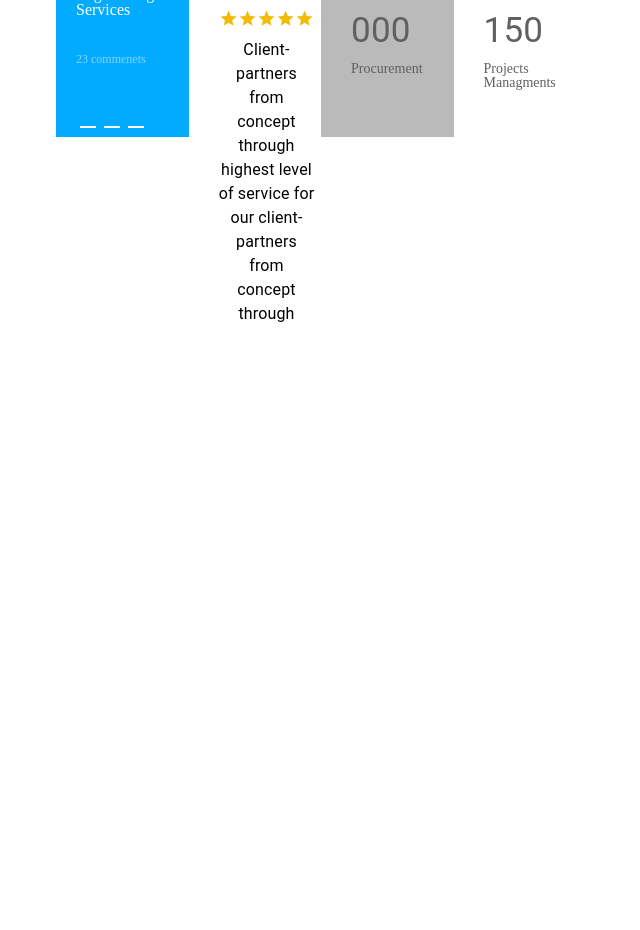
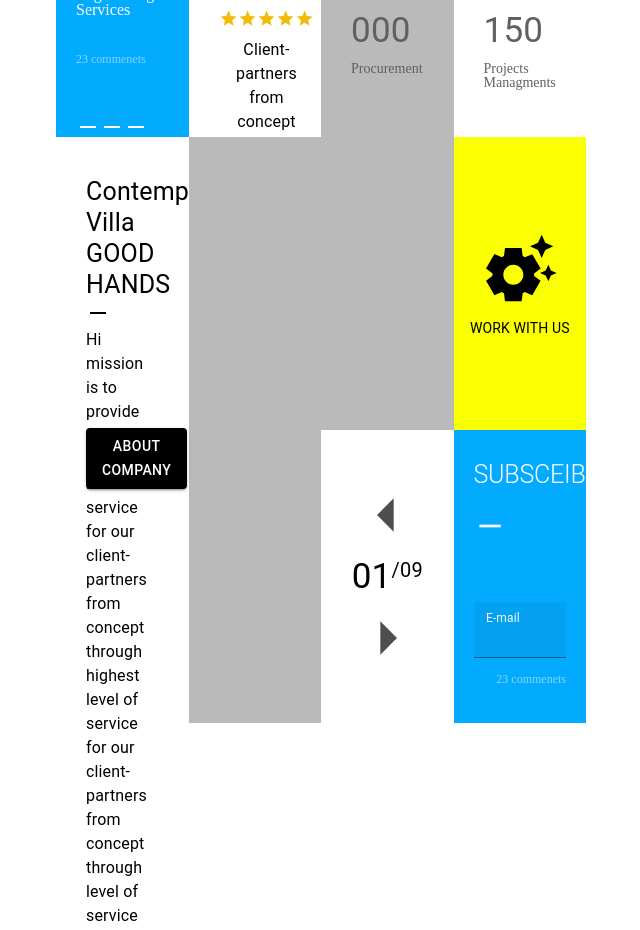
Before and after one commit to Ilya199319922020/react-js-mui-fdn, a React (Create React App) app: page / in a window 1280 px wide. Shown: the part 2500-3430 px from the top of the page, without its empty margins (319-959 px from the left). Before the commit the page ends 2826 px from the top, so only its background shows below. Built offline with nearby package versions, Linux system fonts and the light colour scheme; a web font is replaced by a local one.

Commit message:
assembled wireframe lower content

```diff
--- a/src/assets/AuxiliaryComponents/AuxiliaryComponents.jsx
+++ b/src/assets/AuxiliaryComponents/AuxiliaryComponents.jsx
@@ -47,8 +47,6 @@ export const GridText = ({ title, text }) => {
 						}
 					</Typography>
 				</Box>
-
-
 			</Grid>
 		</>
 	);
@@ -86,17 +84,18 @@ export const GridSize = ({ sizeText }) => {
 	);
 };
 
-export const GridDateValue = ({ day, month }) => {
+export const GridDateValue = ({ day, month, bg, divider }) => {
+
 	return (
 		<>
 			<Grid
 				item
-				md={3}
-				sm={3}
+				md={divider}
+				sm={divider}
 				sx={{
 					maxWidth: '293px',
 					height: '293px',
-					bgcolor: '#bababa',
+					bgcolor: bg,
 				}}
 				container
 				direction="column"
--- a/src/components/Content.jsx
+++ b/src/components/Content.jsx
@@ -4,6 +4,7 @@ import Header from './Header/Header';
 import ContentTitle from './Main/ContentTitle/ContentTitle';
 import ContentSearch from './Main/ContentSearch/ContentSearch';
 import ContentGrade from './Main/ContentGrade/ContentGrade';
+import ContentFooter from './Main/ContentFooter/ContentFooter';
 
 const Content = () => {
   return (
@@ -20,6 +21,7 @@ const Content = () => {
       <ContentTitle/>
       <ContentSearch/>
       <ContentGrade/>
+      <ContentFooter/>
     </Box>
   );
 };
--- /dev/null
+++ b/src/components/Main/ContentFooter/ContentFooter.jsx
@@ -0,0 +1,180 @@
+import React from 'react';
+import { Box, Grid, InputAdornment, TextField, Typography } from '@mui/material';
+import { ComponentCardGrade } from '../ContentGrade/ComponentCardGrade/ComponentCardGrade';
+import { GridDateValue } from '../../../assets/AuxiliaryComponents/AuxiliaryComponents';
+import { ImageContentSearchA } from '../ContentSearch/ImageContentSearch/ImageContentSearch';
+import SettingsSuggestIcon from '@mui/icons-material/SettingsSuggest';
+import HorizontalRuleIcon from '@mui/icons-material/HorizontalRule';
+
+const ContentFooter = () => {
+	return (
+		<Grid
+			container
+			md={12}
+			sm={12}
+			xs={12}
+			sx={{
+				maxWidth: '1172px',
+				height: '586px',
+				px: '375px',
+			}}
+		>
+			<ComponentCardGrade
+				divider={3}
+				sizeW={293}
+				sizeH={586}
+				textTitlleTop={'Contemporary Villa'}
+				textTitlleBottom={'GOOD HANDS'}
+				textBtn={'ABOUT COMPANY'}
+			>
+				Hi mission is to provide the highest level of service for our
+				client-partners from concept through highest
+				level of service for our client-partners from concept through
+
+				level of service for our client-partners from concept through
+
+			</ComponentCardGrade>
+			<Grid
+				item
+				md={3}
+				sm={3}
+				xs={3}
+				sx={{
+					maxWidth: '293px',
+					height: '586px',
+					bgcolor: '#bababa'
+				}}
+			>
+			</Grid>
+			<Grid
+				item
+				md={3}
+				sm={3}
+				xs={3}
+				sx={{
+					maxWidth: '293px',
+					height: '586px',
+				}}
+			>
+				<Grid
+					item
+					md={12}
+					sm={12}
+					xs={12}
+					sx={{
+						maxWidth: '293px',
+						height: '293px',
+						bgcolor: '#bababa'
+					}}
+				>
+
+				</Grid>
+				<GridDateValue
+					day={'01'}
+					month={'09'}
+				/>
+			</Grid>
+
+			<Grid
+				item
+				md={3}
+				sm={3}
+				xs={3}
+				sx={{
+					maxWidth: '293px',
+					height: '586px',
+				}}
+			>
+				<ImageContentSearchA
+					bg={'#fbff03'}
+					divider={12}
+				>
+					<SettingsSuggestIcon
+						sx={{
+							fontSize: '500%',
+							textAlign: 'center',
+							verticalAlign: 'middle',
+						}}
+					/>
+					<Typography
+						color="black"
+						sx={{
+							fontSize: '14px',
+							pt: '10px'
+						}}
+					>
+						WORK WITH US
+					</Typography>
+				</ImageContentSearchA>
+				<Grid
+					item
+					md={12}
+					sm={12}
+					xs={12}
+					sx={{
+						maxWidth: '293px',
+						height: '293px',
+						bgcolor: '#03abff'
+					}}
+				>
+					<Box
+						sx={{
+							py: '30px',
+							px: '20px',
+							color: 'white'
+						}}
+						display="flex"
+						flexDirection="column"
+						justifyContent={'start'}
+					>
+						<Typography
+							variant="h2"
+							sx={{
+								fontSize: '25px',
+								pb: '20px',
+
+							}}
+						>
+							SUBSCEIBE
+						</Typography>
+						<HorizontalRuleIcon
+							sx={{
+								fontSize: '200%',
+								pb: '60px'
+							}}
+						/>
+						<TextField
+							sx={{
+								label: {
+									color: "#faf9f7",
+								},
+							}}
+							label="E-mail"
+							InputProps={{
+								startAdornment: (
+									<InputAdornment position="start">
+									</InputAdornment>
+								),
+							}}
+							variant="filled"
+						/>
+						<Typography
+							variant="body"
+							sx={{
+								fontSize: '12px',
+								pt: '15px',
+								pb: '50px',
+								opacity: '0.5',
+								textAlign: 'end'
+							}}
+						>
+							23 commenets
+						</Typography>
+					</Box>
+				</Grid>
+			</Grid>
+		</Grid>
+	);
+};
+
+export default ContentFooter;
--- a/src/components/Main/ContentGrade/ComponentCardGrade/ComponentCardGrade.jsx
+++ b/src/components/Main/ContentGrade/ComponentCardGrade/ComponentCardGrade.jsx
@@ -3,7 +3,8 @@ import HorizontalRuleIcon from '@mui/icons-material/HorizontalRule';
 import { Grid, Box, Typography, Button } from '@mui/material';
 
 export const ComponentCardGrade = ({
-	bg, bgBtn, divider, sizeW, textTitlleTop, textTitlleBottom, textBtn, children
+	bg, bgBtn, divider, sizeW, sizeH, textTitlleTop,
+	textTitlleBottom, textBtn, children
 }) => {
 	const bgButton = bgBtn ? bgBtn : 'black'
 
@@ -15,7 +16,7 @@ export const ComponentCardGrade = ({
 			xs={divider}
 			sx={{
 				maxWidth: sizeW,
-				height: '293px',
+				height: sizeH,
 				bgcolor: bg,
 			}}
 		>
--- a/src/components/Main/ContentGrade/ContentGrade.jsx
+++ b/src/components/Main/ContentGrade/ContentGrade.jsx
@@ -63,6 +63,7 @@ const ContentGrade = () => {
 				bg={'#bababa'}
 				divider={6}
 				sizeW={586}
+				sizeH={293}
 				textTitlleTop={'YOUR BULDING IS IN'}
 				textTitlleBottom={'GOOD HANDS'}
 				textBtn={'ABOUT COMPANY'}
--- a/src/components/Main/ContentGrade/ContentIcon/ContentIcon.jsx
+++ b/src/components/Main/ContentGrade/ContentIcon/ContentIcon.jsx
@@ -1,7 +1,5 @@
 import React from 'react'
-
 import { Box, Grid, Typography } from '@mui/material';
-
 
 export const ContentIcon = ({ bg, valueNumber, textCard, children }) => {
 
--- a/src/components/Main/ContentSearch/ContentSearch.jsx
+++ b/src/components/Main/ContentSearch/ContentSearch.jsx
@@ -1,4 +1,4 @@
-import {  Grid, InputAdornment, TextField, Typography } from '@mui/material';
+import { Grid, InputAdornment, TextField, Typography } from '@mui/material';
 import React from 'react';
 import { ImageContentSearchA } from './ImageContentSearch/ImageContentSearch';
 import PictureAsPdfIcon from '@mui/icons-material/PictureAsPdf';
@@ -43,6 +43,7 @@ const ContentSearch = () => {
 
 					<ImageContentSearchA
 						bg={'#fbff03'}
+						divider={6}
 					>
 						<PictureAsPdfIcon
 							sx={{
@@ -63,6 +64,7 @@ const ContentSearch = () => {
 					</ImageContentSearchA>
 					<ImageContentSearchA
 						bg={'#03abff'}
+						divider={6}
 					>
 						<CircleIcon
 							sx={{
@@ -106,7 +108,7 @@ const ContentSearch = () => {
 			>
 				<TextField
 					sx={{
-												label: {
+						label: {
 							color: "#faf9f7",
 						}
 					}}
--- a/src/components/Main/ContentSearch/ImageContentSearch/ImageContentSearch.jsx
+++ b/src/components/Main/ContentSearch/ImageContentSearch/ImageContentSearch.jsx
@@ -1,13 +1,13 @@
 import React from 'react';
-import { Grid} from '@mui/material';
+import { Grid } from '@mui/material';
 
-export const ImageContentSearchA = ({bg, children}) => {
+export const ImageContentSearchA = ({ bg, children, divider }) => {
 	return (
 		<>
 			<Grid
 				item
-			md={6}
-			sm={6}
+				md={divider}
+				sm={divider}
 				sx={{
 					maxWidth: '293px',
 					minHeight: '293px',
--- a/src/components/Main/ContentTitle/ContentTitle.jsx
+++ b/src/components/Main/ContentTitle/ContentTitle.jsx
@@ -20,6 +20,8 @@ const ContentTitle = () => {
 					key={element.id}
 					day={element.day}
 					month={element.month}
+					divider={3}
+					bg={'#bababa'}
 				/>
 		);
 
@@ -34,7 +36,6 @@ const ContentTitle = () => {
 				height: '586px',
 				px: '375px',
 			}}
-
 		>
 			{
 				listItemText
```
Lines whose indentation alone changed are shown as unchanged.
